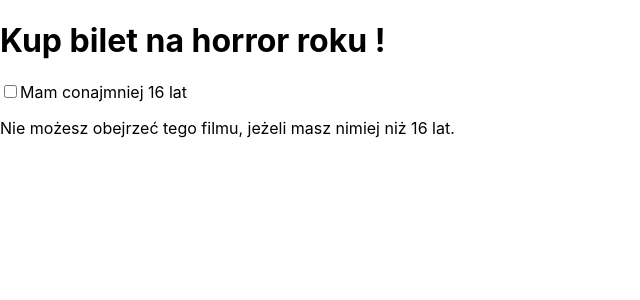
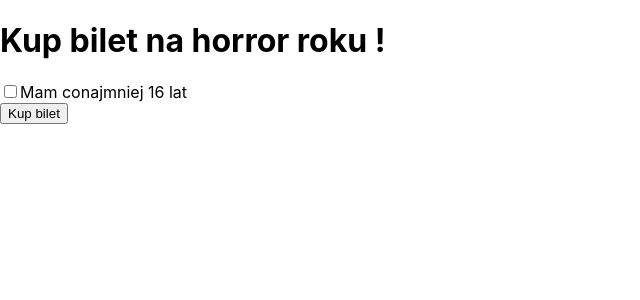
Before and after one commit to magikabdul/samuraj-programowania-react, a React (Create React App) app in the folder check-box/: page / in a window 1280 px wide. Shown: the top 300 px of the page, without its empty margins (0-640 px from the left). Built offline with nearby package versions, Linux system fonts and the light colour scheme.

Commit message:
feat: added form validation

```diff
--- a/check-box/src/App.js
+++ b/check-box/src/App.js
@@ -11,19 +11,41 @@ const NegativeMessage = () => {
 
 class App extends React.Component {
    state = {
-      isConfirmed: false
+      isConfirmed: false,
+      isFormSubitted: false
    };
 
    handleCheckboxChange = () => {
       this.setState({
-         isConfirmed: !this.state.isConfirmed
+         isConfirmed: !this.state.isConfirmed,
+         isFormSubitted: false
       });
+   };
+
+   handleFormSubmitt = e => {
+      e.preventDefault();
+      if (!this.state.isFormSubitted) {
+         this.setState({
+            isFormSubitted: true
+         });
+      }
+   };
+
+   displayMessage = () => {
+      if (this.state.isFormSubitted) {
+         if (this.state.isConfirmed) {
+            return <PositiveMessage />;
+         } else {
+            return <NegativeMessage />;
+         }
+      }
    };
 
    render() {
       return (
          <>
             <h1>Kup bilet na horror roku !</h1>
+            <form onSubmit={this.handleFormSubmitt} action="">
                <input
                   type="checkbox"
                   name=""
@@ -32,7 +54,10 @@ class App extends React.Component {
                   checked={this.state.isConfirmed}
                />
                <label htmlFor="age">Mam conajmniej 16 lat</label>
-            {this.state.isConfirmed ? <PositiveMessage /> : <NegativeMessage />}
+               <br />
+               <button type="submit">Kup bilet</button>
+            </form>
+            {this.displayMessage()}
          </>
       );
    }
```
Lines whose indentation alone changed are shown as unchanged.
